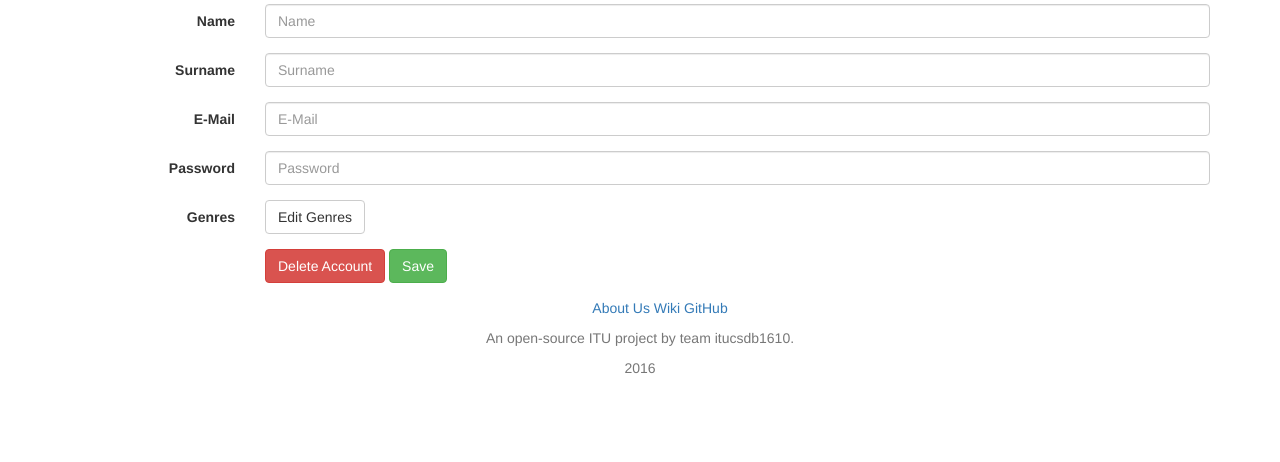
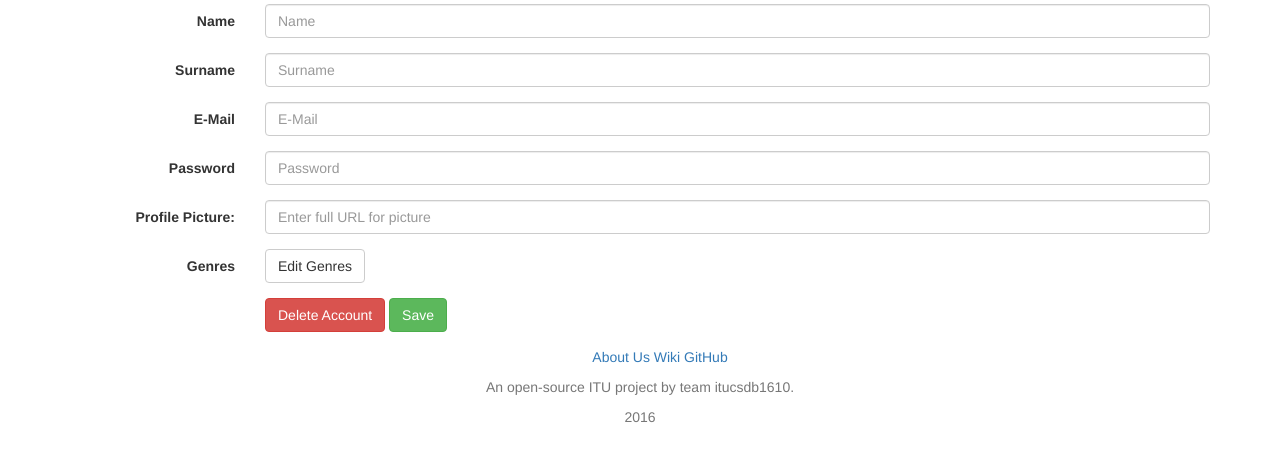
Before and after one commit to itucsdb1610/artskull, a Flask app: a page that uses templates/useredit.html in a window 1280 px wide. Shown: the part 246-708 px from the top of the page. Run offline with Flask 2, Linux system fonts and the light colour scheme; the visitor is signed in with stand-in values (Sample User, id 1); data that the repository does not hold is empty; some libraries are stand-ins or nearby versions.

Commit message:
Profile picture url form added

```diff
--- a/templates/useredit.html
+++ b/templates/useredit.html
@@ -40,6 +40,13 @@
         </div>
 
         <div class="form-group">
+            <label class="control-label col-sm-2" for="inputPassword">Profile Picture:</label>
+            <div class="col-sm-10">
+                <input class="form-control" id="inputProfPic" name="inputProfPic" type="text" placeholder="Enter full URL for picture" value="{{ user[3] }}">
+            </div>
+        </div>
+
+        <div class="form-group">
             <label class="control-label col-sm-2">Genres</label>
             <div class="col-sm-10">
                 <a href="{{ url_for('add_genre_user', username=username) }}" class="btn btn-default" type="button">Edit Genres</a>
```
